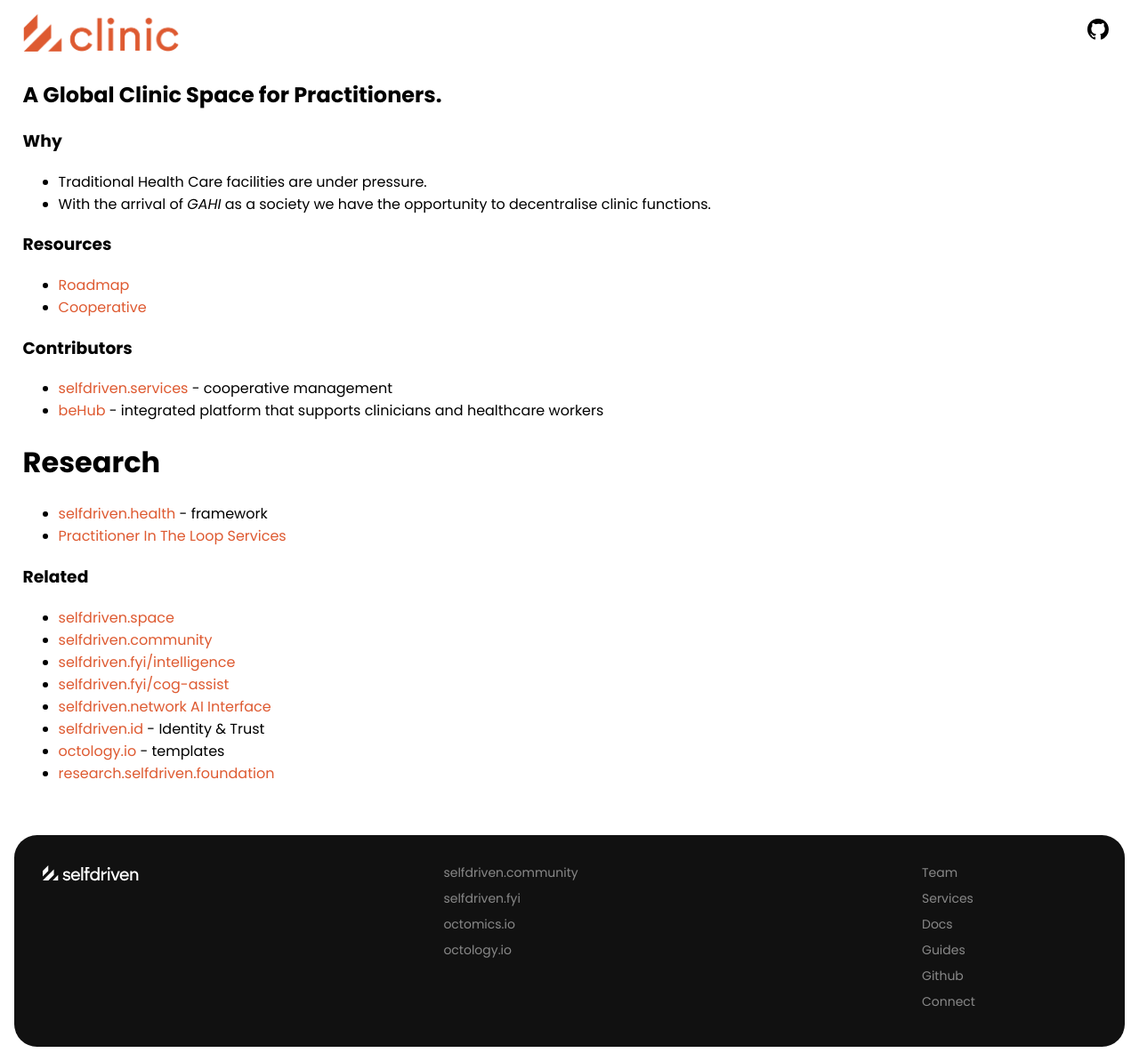
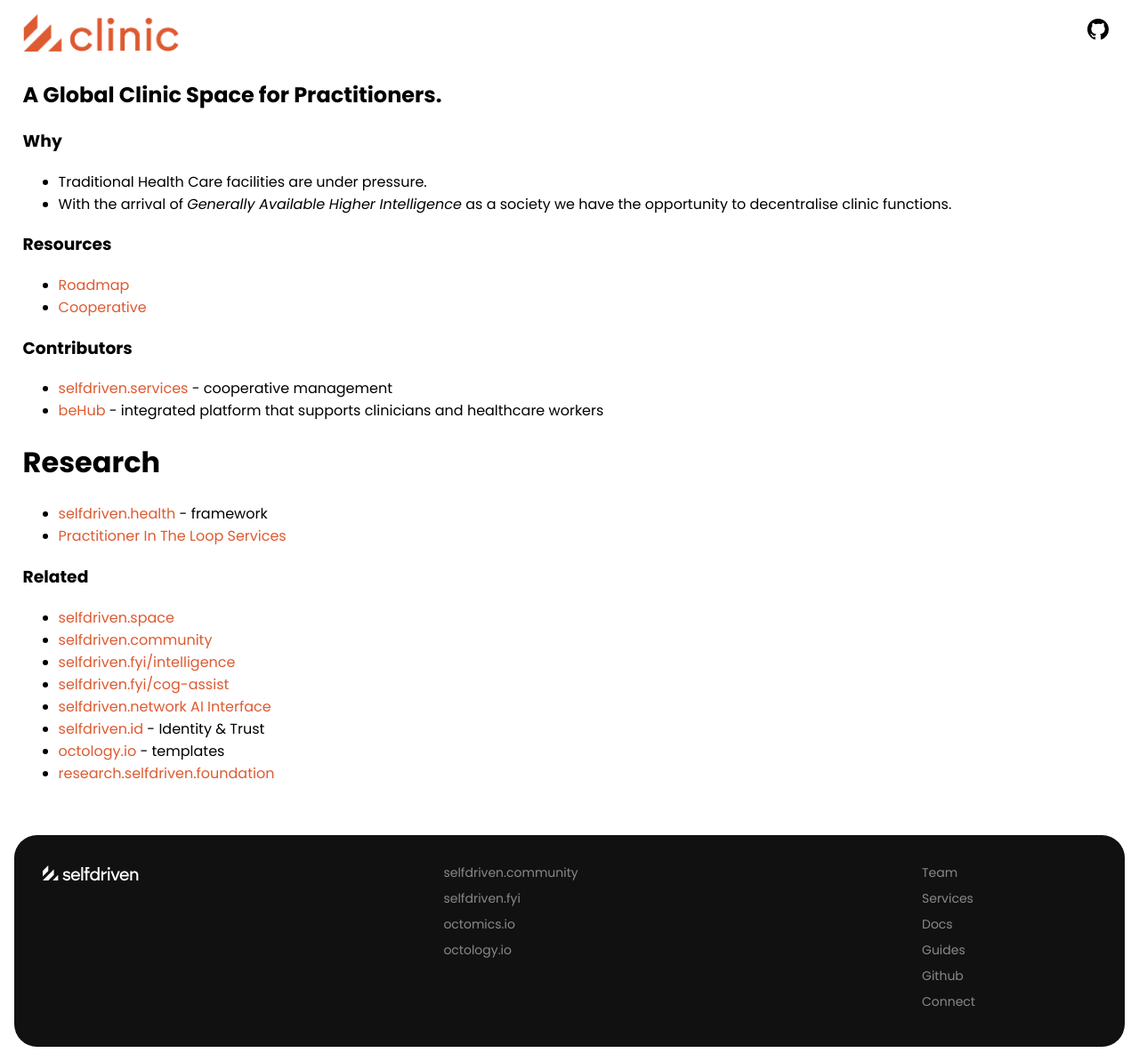
Before and after one commit to selfdriven-services/selfdriven-clinic, a Jekyll site: the page built from docs/index.md, in a window 1280 px wide. Shown: the whole page at 89% size. Built offline with Jekyll 4.4.1, drawn with Linux system fonts in a browser that asks for light colours.

Commit message:
Update index.md

```diff
--- a/docs/index.md
+++ b/docs/index.md
@@ -7,7 +7,7 @@ title: Home
 
 ### Why
 - Traditional Health Care facilities are under pressure.
-- With the arrival of *GAHI* as a society we have the opportunity to decentralise clinic functions.
+- With the arrival of *Generally Available Higher Intelligence* as a society we have the opportunity to decentralise clinic functions.
 
 ### Resources
 - [Roadmap](/roadmap/)
```
